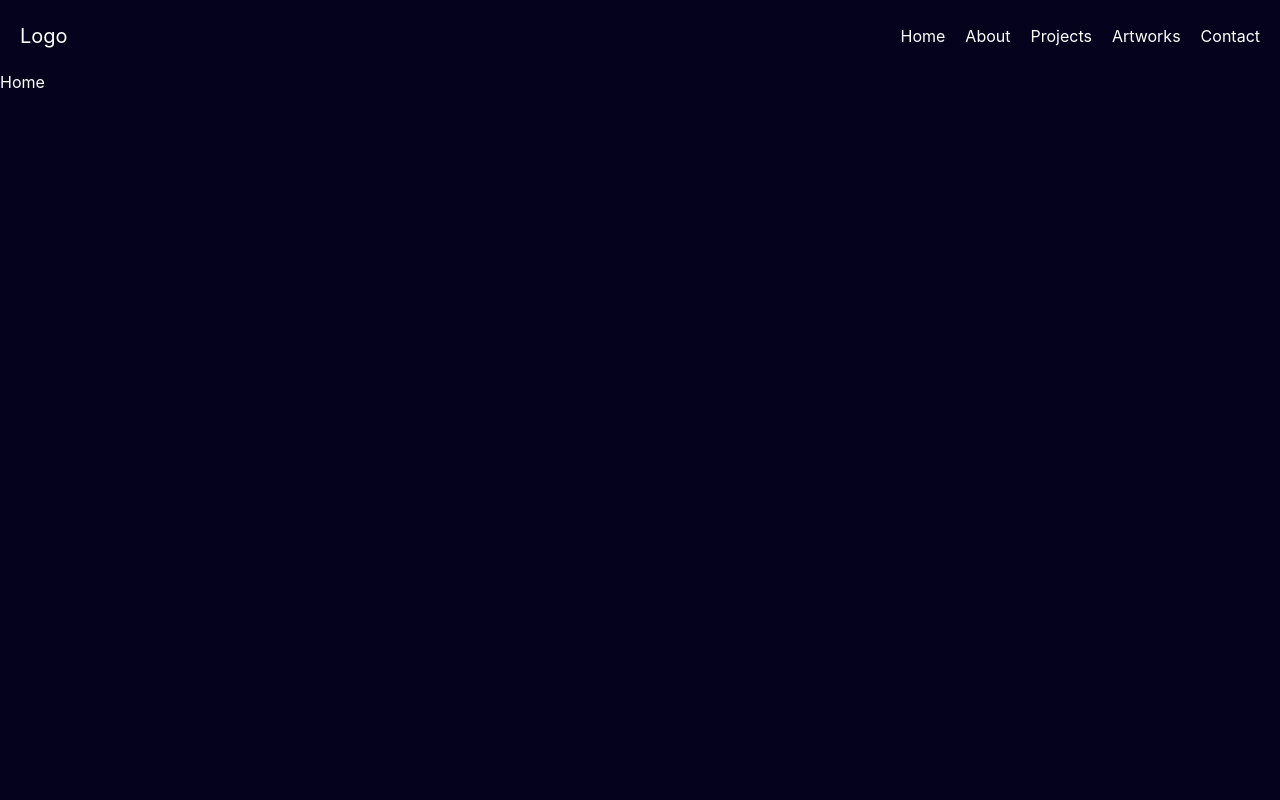
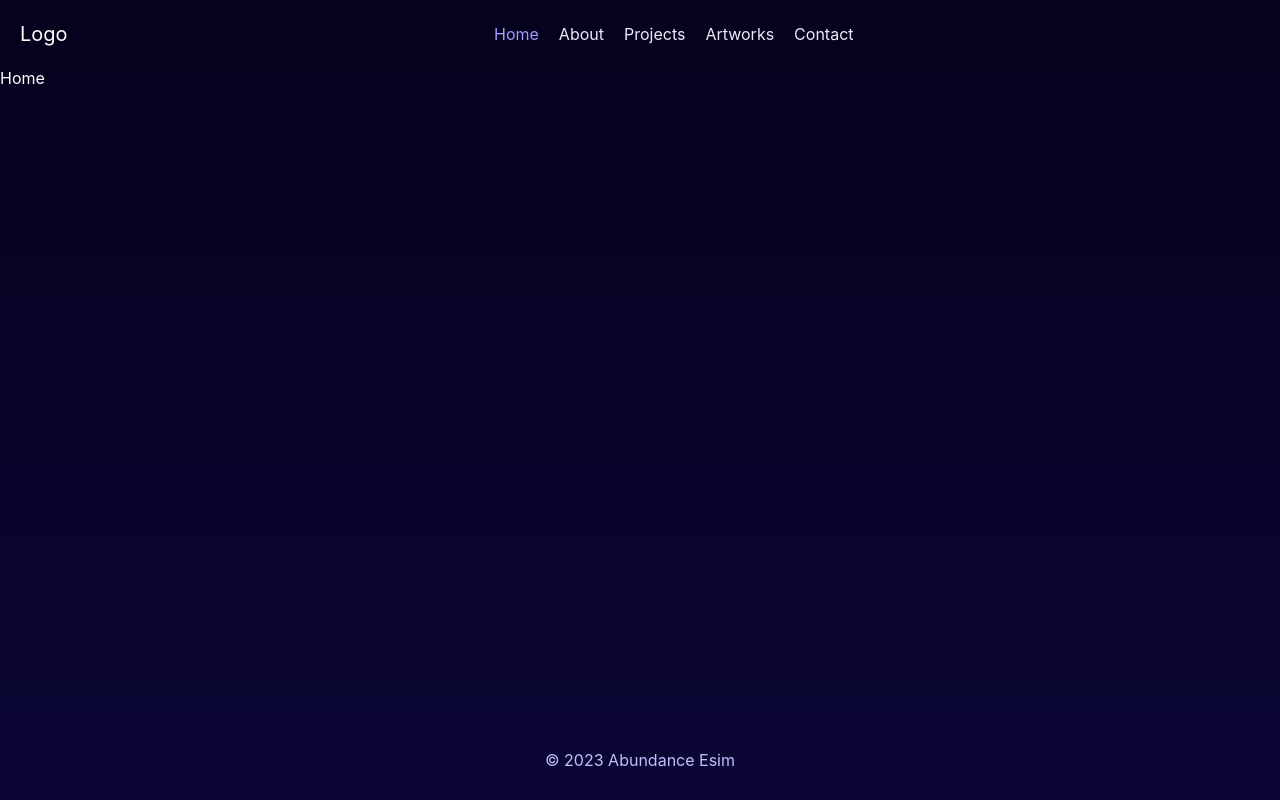
Before and after one commit to abundanceesim/website-portfolio, a React (Create React App) app in the folder client/: page / in a window 1280 px wide. Built offline with nearby package versions, Linux system fonts and the light colour scheme.

Commit message:
Center header and add footer

```diff
--- a/client/src/App.css
+++ b/client/src/App.css
@@ -1,15 +1,31 @@
-/*added this*/
 body {
-  background-color: #05021d;
+  /* background-color: #05021d; */
+  background-image: linear-gradient( #05021d, #0b0635);
+  height: 100vh;
   color: white;
 }
 
+.active {
+  color: rgb(159, 159, 255);
+}
+
+.footer {
+  position: absolute;
+  bottom: 0;
+  left: 50%;
+  transform: translate(-50%, -50%);
+  padding: 10px;
+  color:rgb(191, 191, 252);
+}
+
+
 ul {
   list-style: none;
+  margin: 0 auto;
 }
 
 li a{
-  color: white;
+  color: rgb(235, 235, 250);
   list-style: none;
   text-decoration: none !important;
 }
@@ -32,6 +48,7 @@ li a{
 .nav-menu {
   list-style: none;
   display: flex;
+  padding: 14px;
 }
 
 .nav-item {
@@ -47,7 +64,7 @@ li a{
 }
 
 .main-content {
-  padding: 20px;
+  padding: 2px;
 }
 
 /*
--- a/client/src/App.js
+++ b/client/src/App.js
@@ -24,6 +24,7 @@ function App() {
             <Route path="*" element={<NotFound />} />
           </Routes>
         </div>
+        <Footer/>
       </Router>
     </>
   );
--- a/client/src/components/Footer.jsx
+++ b/client/src/components/Footer.jsx
@@ -1,5 +1,5 @@
 import React from 'react'
 
 export default function Footer() {
-  return <div>© 2023 Abundance Esim</div>;
+  return <div className='footer'>© 2023 Abundance Esim</div>;
 }
--- a/client/src/components/Header.jsx
+++ b/client/src/components/Header.jsx
@@ -1,4 +1,4 @@
-import { BrowserRouter as Router, Route, Routes, NavLink,Link1 } from "react-router-dom";
+import { BrowserRouter as Router, Route, Routes, NavLink,Link } from "react-router-dom";
 import Home from "../pages/Home";
 import About from "../pages/About";
 import Projects from "../pages/Projects";
```
